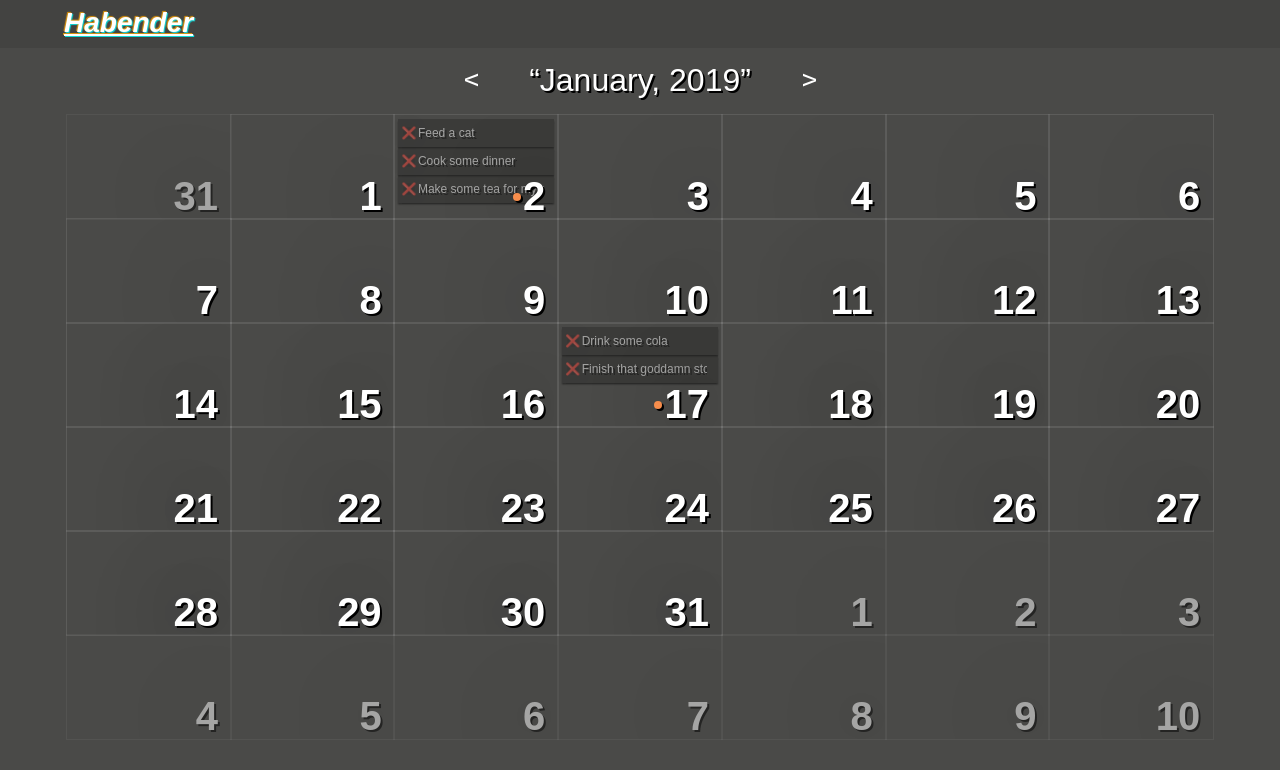
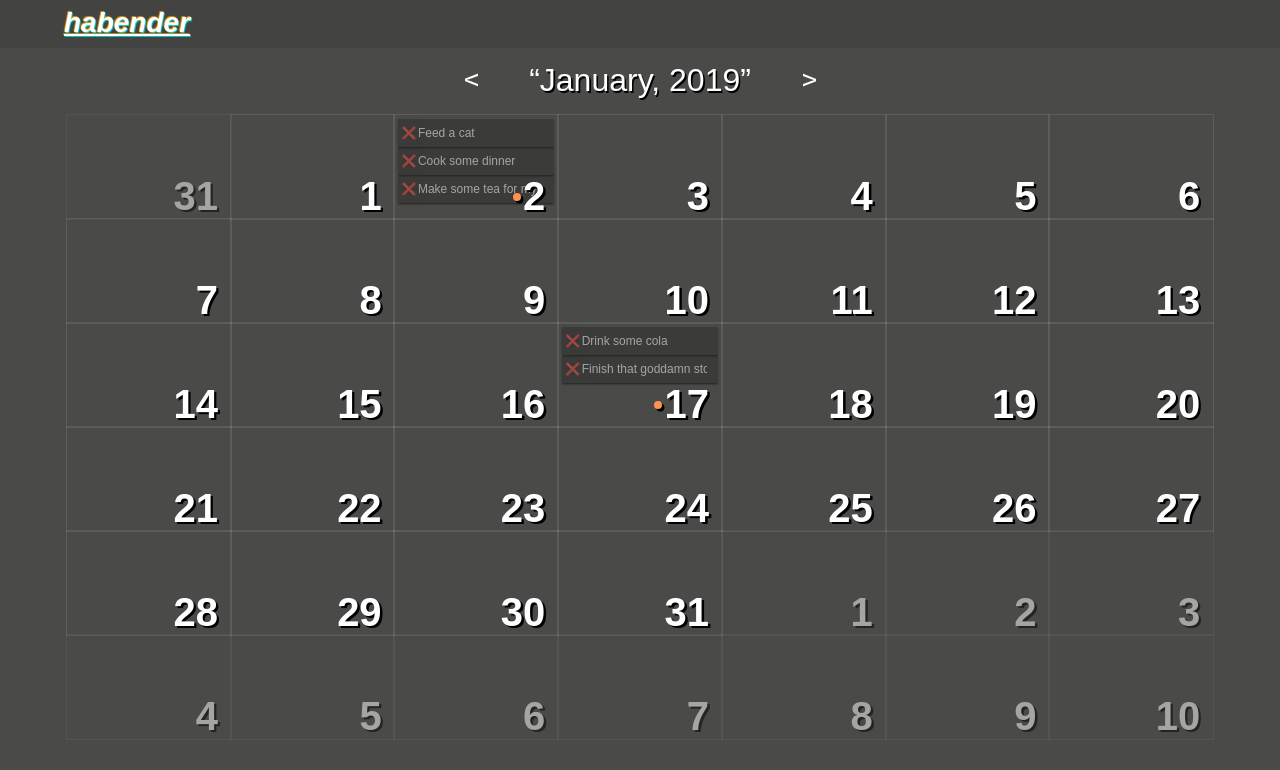
Before and after one commit to yugisu/habender, a React (Create React App) app: page / in a window 1280 px wide. Shown: the top 770 px of the page. Built offline with nearby package versions, Linux system fonts and the light colour scheme.

Commit message:
minor theme changes

```diff
--- a/src/components/Header/Header.jsx
+++ b/src/components/Header/Header.jsx
@@ -1,9 +1,9 @@
 import React from 'react';
 
-function Header(props) {
+function Header() {
   return (
     <header className="app-header">
-      <span className="app-header__splash"> Habender </span>
+      <span className="app-header__splash"> habender </span>
     </header>
   );
 }
--- a/src/static/index.css
+++ b/src/static/index.css
@@ -5,13 +5,13 @@
   box-sizing: border-box;
   font-family: 'Century Gothic', sans-serif;
   color: #fff;
-  text-shadow: 2px 2px 0px black;
+  text-shadow: none;
 }
 
 html {
   font-size: 62.5%;
   color: #fff;
-  text-shadow: 2px 2px 0px black;
+  text-shadow: none;
 }
 
 body {
@@ -98,7 +98,7 @@ button {
   font-weight: bold;
   font-size: 3.5vh;
   color: #fff;
-  text-shadow: -1px -1px 1px rgba(255, 166, 0, 0.8), 1px 1px 1px rgba(0, 255, 255, 0.8);
+  text-shadow: -0.1vh -0.1vh 0.1vh rgba(255, 166, 0, 0.8), 0.1vh 0.1vh 0.1vh rgba(0, 255, 255, 0.8);
   user-select: none;
 }
 
@@ -123,7 +123,7 @@ button {
   align-items: center;
   justify-content: center;
   color: #fff;
-  text-shadow: 2px 2px 0px black;
+  text-shadow: 0.2vh 0.2vh 0 black;
 }
 
 .calendar__head * {
@@ -159,7 +159,7 @@ button {
 
 .calendar__head__button:hover {
   color: #fff;
-  text-shadow: -1px -1px 1px #dfd581, 1px 1px 3px rgba(223, 119, 119, 0.7);
+  text-shadow: -0.1vh -0.1vh 0.1vh #dfd581, 0.1vh 0.1vh 0.3vh rgba(223, 119, 119, 0.7);
 }
 
 .calendar__head__button--prev {
@@ -185,6 +185,8 @@ button {
   padding: 0;
   color: #ffffff;
   overflow: visible;
+  box-shadow: none;
+  background: transparent;
   border-radius: 0;
   outline: 0.2vh solid rgba(134, 134, 134, 0.3);
   transition: 0.15s;
@@ -210,7 +212,7 @@ button {
   display: flex;
   align-items: center;
   color: #fff;
-  text-shadow: 2px 2px 0px black, 0 0 10vh #000;
+  text-shadow: 0.3vh 0.3vh 0 black;
   font-size: 5vh;
   font-weight: bold;
 }
@@ -243,7 +245,7 @@ button {
   background: #ff934f;
   margin-right: 0.3vh;
   border-radius: 50%;
-  box-shadow: 2px 2px 0px black;
+  box-shadow: 0.3vh 0.3vh 0 black;
 }
 
 .tile:hover {
--- a/src/static/index.scss
+++ b/src/static/index.scss
@@ -43,28 +43,28 @@ $theme-light: (
 $theme-dark: (
   bg: #4a4a48,
   text: #fff,
-  text-shadow: 2px 2px 0px rgb(0, 0, 0),
+  text-shadow: none,
   header-bg: darken(rgba(74, 74, 72, 0.527), 5%),
   header-text: #fff,
   header-text-shadow: (
-    -1px -1px 1px rgba(255, 166, 0, 0.8),
-    1px 1px 1px rgba(0, 255, 255, 0.8),
+    -0.1vh -0.1vh 0.1vh rgba(255, 166, 0, 0.8),
+    0.1vh 0.1vh 0.1vh rgba(0, 255, 255, 0.8),
   ),
   calendar-head-text: #fff,
-  calendar-head-text-shadow: 2px 2px 0px rgb(0, 0, 0),
+  calendar-head-text-shadow: 0.2vh 0.2vh 0 rgb(0, 0, 0),
   calendar-head-btn-hover-text: #fff,
   calendar-head-btn-hover-text-shadow: (
-    -1px -1px 1px rgb(223, 213, 129),
-    1px 1px 3px rgba(223, 119, 119, 0.7),
+    -0.1vh -0.1vh 0.1vh rgb(223, 213, 129),
+    0.1vh 0.1vh 0.3vh rgba(223, 119, 119, 0.7),
   ),
-  tile-bg: rgba(0, 0, 0, 0.274),
+  tile-bg: transparent,
+  tile-shadow: none,
   tile-text: #ffffff,
   tile-label-bg: rgba(255, 146, 79, 0.7),
   tile-label-bg-tile--other-month: rgba(238, 238, 238, 0.466),
   tile-label-text: #fff,
-  tile-label-text-shadow: 2px 2px 0px rgb(0, 0, 0),
+  tile-label-text-shadow: 0.3vh 0.3vh 0 rgb(0, 0, 0),
   tile-roundness: 0,
-  tile-shadow: 0 2px 2px rgba(0, 0, 0, 0.25),
   selection-color: rgba(173, 216, 230, 0.288),
   pri: #ff934f,
   sec: #d6f1f5,
@@ -297,8 +297,8 @@ button {
   padding: 0;
   color: theme(tile-text);
   overflow: visible;
-  // box-shadow: theme(tile-shadow);
-  // background: theme(tile-bg);
+  box-shadow: theme(tile-shadow);
+  background: theme(tile-bg);
   border-radius: theme(tile-roundness);
   outline: 0.2vh solid rgba(134, 134, 134, 0.3);
   transition: 0.15s;
@@ -322,7 +322,7 @@ button {
       display: flex;
       align-items: center;
       color: theme(tile-label-text);
-      text-shadow: theme(tile-label-text-shadow), 0 0 10vh #000;
+      text-shadow: theme(tile-label-text-shadow);
       font-size: 5vh;
       font-weight: bold;
     }
```
Also changed, not shown: .eslintrc.json (deleted), src/static/index.min.css, 2 other files (tests, documents, lock files or other folders).
